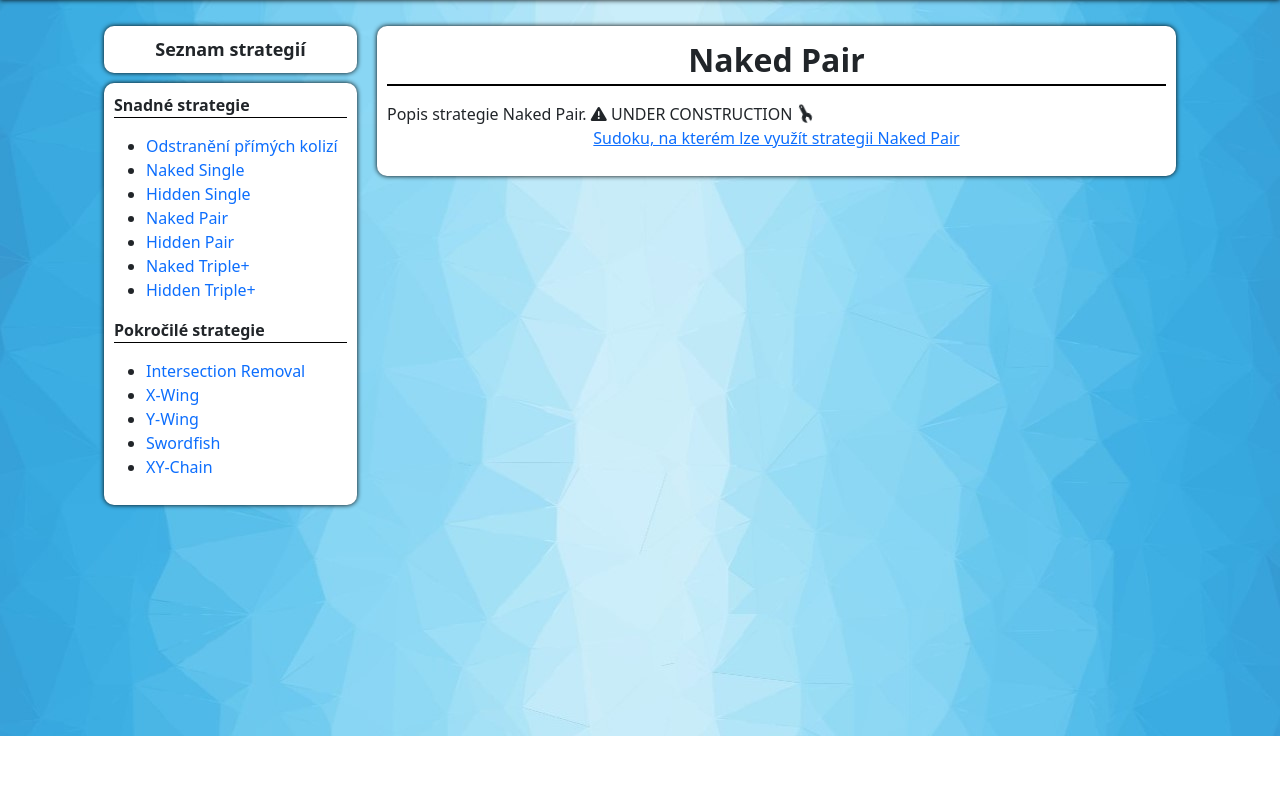
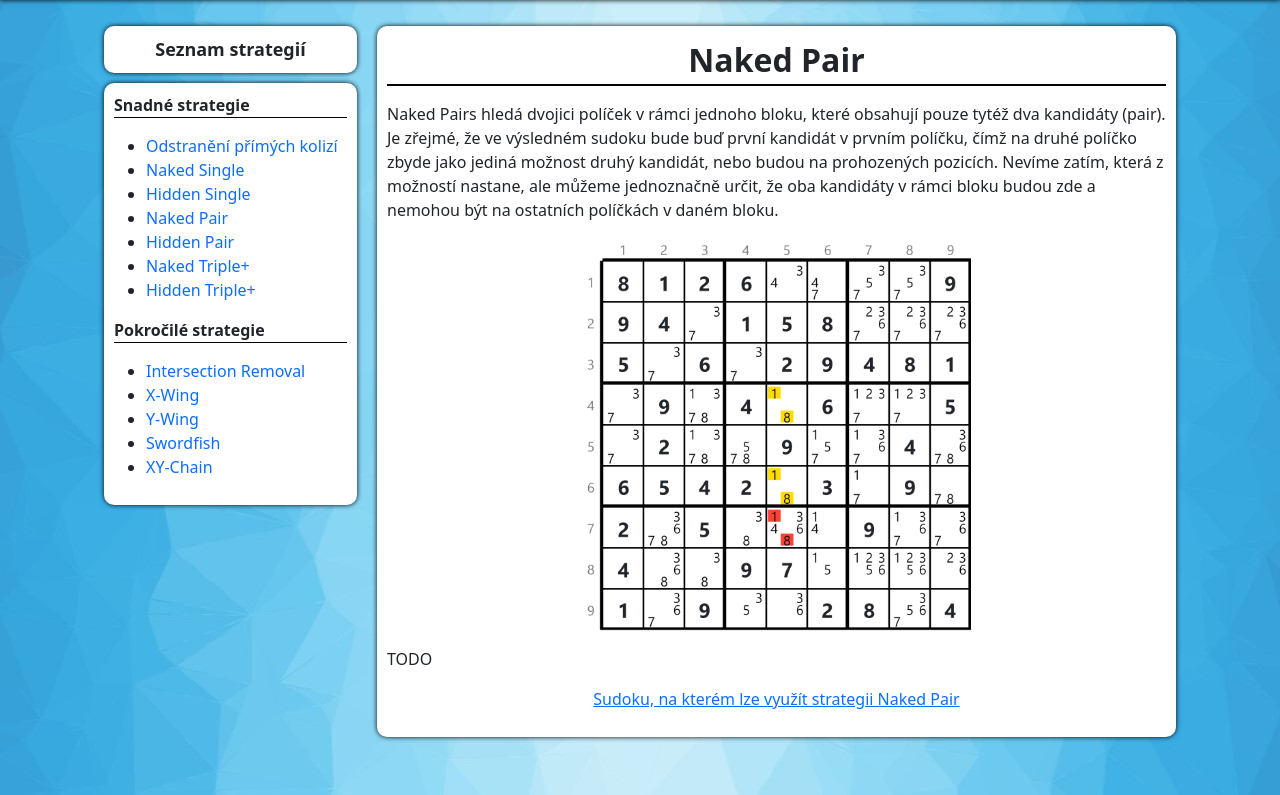
Before and after one commit to hojkas/sudoku-solver, a Django app: page /guides/naked_pair in a window 1280 px wide. Shown: the part 64-859 px from the top of the page. Before the commit the page ends 800 px from the top, so only its background shows below. Run offline with Django 3.2, Linux system fonts and the light colour scheme; some libraries are stand-ins or nearby versions.

Commit message:
only start of some strategies

```diff
--- a/sudoku/views.py
+++ b/sudoku/views.py
@@ -14,7 +14,7 @@ from utils.sudoku_convertor import convert_js_json_to_sudoku_board, convert_sudo
 from utils.generator import Generator
 
 # Variable that allows showing of extra controls such as custom highlights for
-developers_tools = False
+developers_tools = True
 
 # === STRATEGY SUPPORTING VARIABLES ===
 easy_strategies = {
--- a/templates/guides/naked_pair.html
+++ b/templates/guides/naked_pair.html
@@ -1,5 +1,6 @@
 {% extends "guides/guide_base.html" %}
 {% load i18n %}
+{% load static %}
 
 {% block guide_title %}
 Naked Pair
@@ -7,12 +8,25 @@ Naked Pair
 
 {% block guide_content %}
     {% blocktrans %}
-        Popis strategie Naked Pair.
+        <p>
+        Naked Pairs hledá dvojici políček v rámci jednoho bloku, které obsahují pouze tytéž dva
+        kandidáty (pair). Je zřejmé, že ve výsledném sudoku bude buď první kandidát v prvním
+        políčku, čímž na druhé políčko zbyde jako jediná možnost druhý kandidát, nebo budou na
+        prohozených pozicích. Nevíme zatím, která z možností nastane, ale můžeme jednoznačně
+        určit, že oba kandidáty v rámci bloku budou zde a nemohou být na ostatních políčkách
+        v daném bloku.
+        </p>
     {% endblocktrans %}
 
-    <i class="fas fa-exclamation-triangle"></i>
-    UNDER CONSTRUCTION
-    <i class="fas fa-spin fa-wrench"></i> <!-- TODO construction -->
+    <p class="guide-image-div">
+        <img src="{% static "img/strategy_naked_pair.png" %}">
+    </p>
+
+    {% blocktrans %}
+        <p>
+            TODO
+        </p>
+    {% endblocktrans %}
 
     <p style="text-align: center">
         <a href="/solver/sudoku9x9?load_from=string&cells=8126....994.158...5.6.29481.9.4.6..5.2..9..4.6542.3.9.2.5...9..4..97....1.9..28.4">
```
Also changed, not shown: templates/guides/naked_triple.html (+24 -3 lines), static/img/strategy_hidden_triple.png (added), static/img/strategy_naked_pair.png (added), static/img/strategy_naked_triple_1.png (added), static/img/strategy_naked_triple_2.png (added), static/img/strategy_naked_triple_3.png (added), 5 other files.
